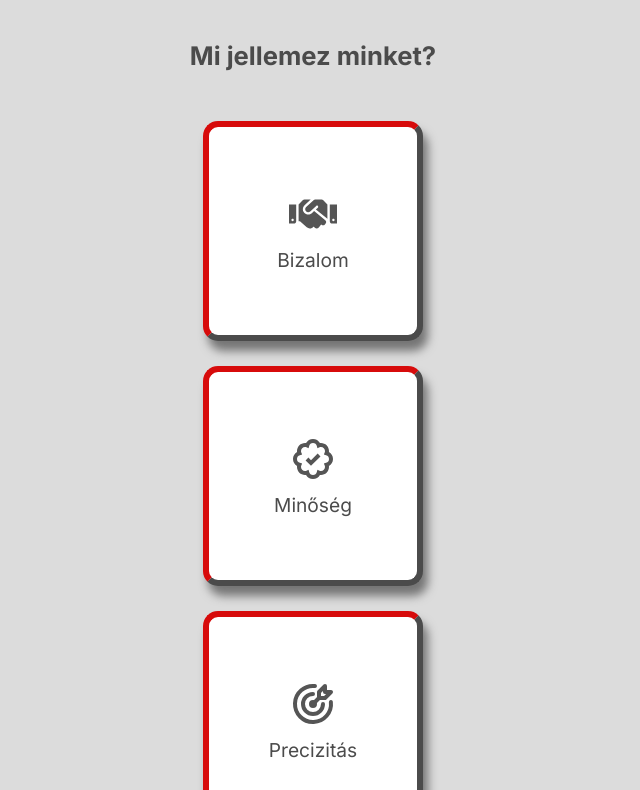
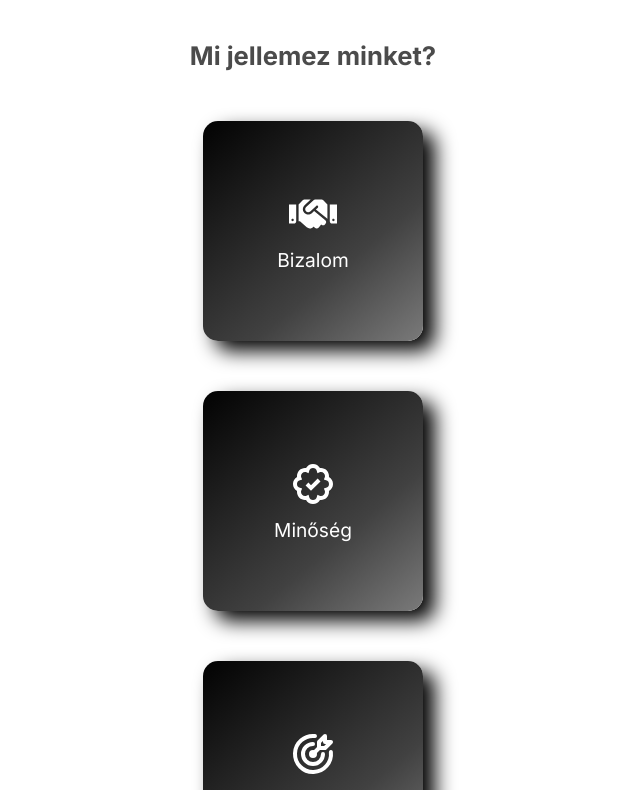
Before and after one commit to virag-ky/Car-Cosmetics, a Next.js app: page / in a window 1280 px wide. Shown: the part 860-1650 px from the top of the page, without its empty margins (327-967 px from the left). Built offline with nearby package versions, Linux system fonts and the light colour scheme.

Commit message:
Change keywords container background

```diff
--- a/app/page.jsx
+++ b/app/page.jsx
@@ -26,15 +26,15 @@ const HomePage = () => {
         <div className={styles.keywords_container}>
           <Fade damping={0.5} direction="left" triggerOnce cascade>
             <div className={styles.keyword}>
-              <FaHandshake size="3rem" color="#555555" />
+              <FaHandshake size="3rem" color="#fff" />
               <span>Bizalom</span>
             </div>
             <div className={styles.keyword}>
-              <BiBadgeCheck size="3rem" color="#555555" />
+              <BiBadgeCheck size="3rem" color="#fff" />
               <span>Minőség</span>
             </div>
             <div className={styles.keyword}>
-              <TbTargetArrow size="3rem" color="#555555" />
+              <TbTargetArrow size="3rem" color="#fff" />
               <span>Precizitás</span>
             </div>
           </Fade>
--- a/app/styles/home-page/homePage.module.css
+++ b/app/styles/home-page/homePage.module.css
@@ -143,7 +143,7 @@
   flex-direction: column;
   justify-content: center;
   align-items: unset;
-  background: gainsboro;
+  background: #fff;
   height: auto;
   padding: 50px 0;
 }
@@ -158,7 +158,7 @@
   flex-direction: column;
   justify-content: space-evenly;
   align-items: center;
-  gap: 25px;
+  gap: 50px;
 }
 .main .intro_section .keywords_container .keyword {
   display: flex;
@@ -166,14 +166,10 @@
   justify-content: center;
   align-items: center;
   gap: 10px;
-  color: #4b4b4b;
-  font-size: 1.2rem;
-  background: #fff;
-  box-shadow: 5px 10px 10px #757575;
-  border-top: 6px solid #d70b0b;
-  border-left: 6px solid #d70b0b;
-  border-right: 6px solid #4b4b4b;
-  border-bottom: 6px solid #4b4b4b;
+  color: #fff;
+  font-size: 1.4rem;
+  background: linear-gradient(320deg, rgb(122, 122, 122) 0%, rgb(65, 65, 65) 35%, rgb(2, 2, 2) 100%);
+  box-shadow: 12px 10px 20px #000000;
   border-radius: 15px;
   height: 180px;
   width: 180px;
--- a/app/styles/home-page/homePage.module.scss
+++ b/app/styles/home-page/homePage.module.scss
@@ -132,7 +132,7 @@
 
   .intro_section {
     @include base.centered($align: unset);
-    background: gainsboro;
+    background: #fff;
     height: auto;
     padding: 50px 0;
 
@@ -145,19 +145,15 @@
 
     .keywords_container {
       @include base.centered($justify: space-evenly);
-      gap: 25px;
+      gap: 50px;
 
       .keyword {
         @include base.centered;
         gap: 10px;
-        color: base.$secondary-color2;
-        font-size: 1.2rem;
-        background: #fff;
-        box-shadow: 5px 10px 10px #757575;
-        border-top: 6px solid #d70b0b;
-        border-left: 6px solid #d70b0b;
-        border-right: 6px solid base.$secondary-color2;
-        border-bottom: 6px solid base.$secondary-color2;
+        color: #fff;
+        font-size: 1.4rem;
+        background: linear-gradient(320deg, rgb(122, 122, 122) 0%, rgb(65, 65, 65) 35%, rgb(2, 2, 2) 100%);
+        box-shadow: 12px 10px 20px #000000;
         border-radius: 15px;
         height: 180px;
         width: 180px;
```
Also changed, not shown: 1 other file (tests, documents, lock files or other folders).
